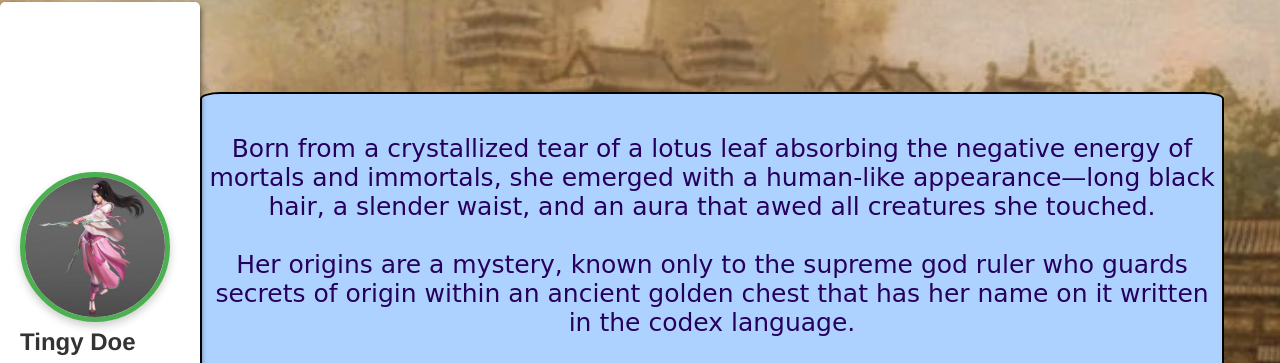
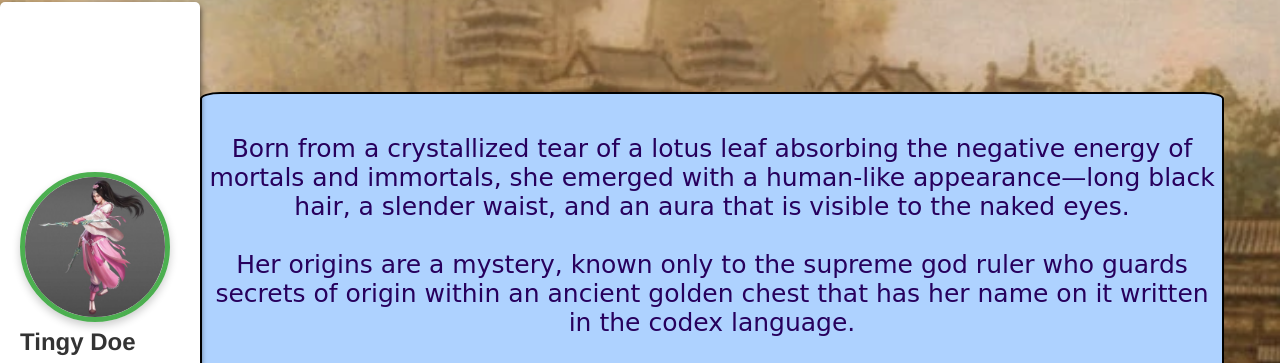
Before and after one commit to TingyCoder/Biography, a website: page index.html in a window 1280 px wide. Shown: the part 382-745 px from the top of the page. Drawn offline with Linux system fonts and the light colour scheme; a web font is replaced by a local one.

Commit message:
additional text

```diff
--- a/index.html
+++ b/index.html
@@ -63,7 +63,7 @@ Hiyori</h1>
         <div class="main active">
 
           <p>
-            Born from a crystallized tear of a lotus leaf absorbing the negative energy of mortals and immortals, she emerged with a human-like appearance—long black hair, a slender waist, and an aura that awed all creatures she touched.
+            Born from a crystallized tear of a lotus leaf absorbing the negative energy of mortals and immortals, she emerged with a human-like appearance—long black hair, a slender waist, and an aura that is visible to the naked eyes.
             <br><br>
             Her origins are a mystery, known only to the supreme god ruler who guards secrets of origin within an ancient golden chest that has her name on it written in the codex language.
           </p>
@@ -100,7 +100,7 @@ The red string tied to the needle pulsed rhythmically, like a heartbeat, as her
 
         <div class="main">
             <p>As the barrier fades, a golden crane awaits to take her to an icy bath spring, the final trial to harness the Codex power.
-The needle in her fingers bled  as she grip  onto it the long duration of her cultivation
+              The needle in her fingers bled  as she grip  onto it the long duration of her cultivation
             </p>
           </p>
           </div>
```
